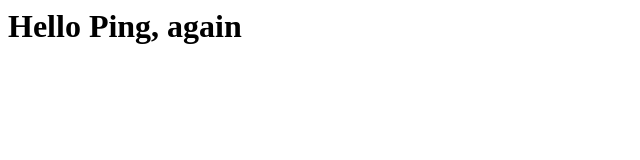
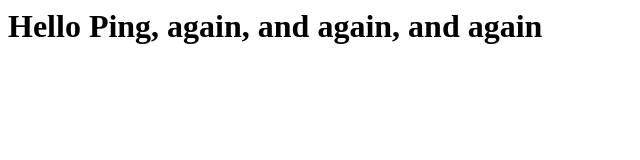
Before and after one commit to rkopchoATping/hello-ping, a plain HTML site: page index.html in a window 1280 px wide. Shown: the whole page, without its empty margins (0-640 px from the left). Drawn offline with Linux system fonts and the light colour scheme.

Commit message:
updated title and header

```diff
--- a/index.html
+++ b/index.html
@@ -1,5 +1,8 @@
 <html>
+  <head>
+    <title>My Page</title>
+  </head>
   <body>
-    <h1>Hello Ping, again</h1>
+    <h1>Hello Ping, again, and again, and again</h1>
   </body>
 </html>
```
